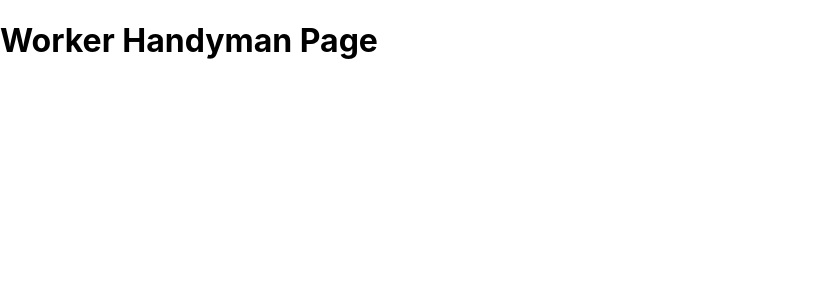
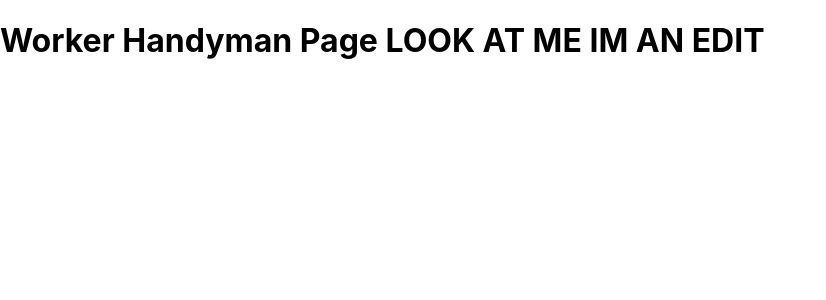
Before and after one commit to AshlynsherieKnight/handyman, a React (Create React App) app in the folder client/: page / in a window 1280 px wide. Shown: the top 300 px of the page, without its empty margins (0-826 px from the left). Built offline with nearby package versions, Linux system fonts and the light colour scheme.

Commit message:
Home edit

```diff
--- a/client/src/components/shared/HomeHead.js
+++ b/client/src/components/shared/HomeHead.js
@@ -1,5 +1,5 @@
 const HomeHead = () => (
-  <h1>Worker Handyman Page</h1>
+  <h1>Worker Handyman Page LOOK AT ME IM AN EDIT</h1>
 )
 
 export default HomeHead;
```
